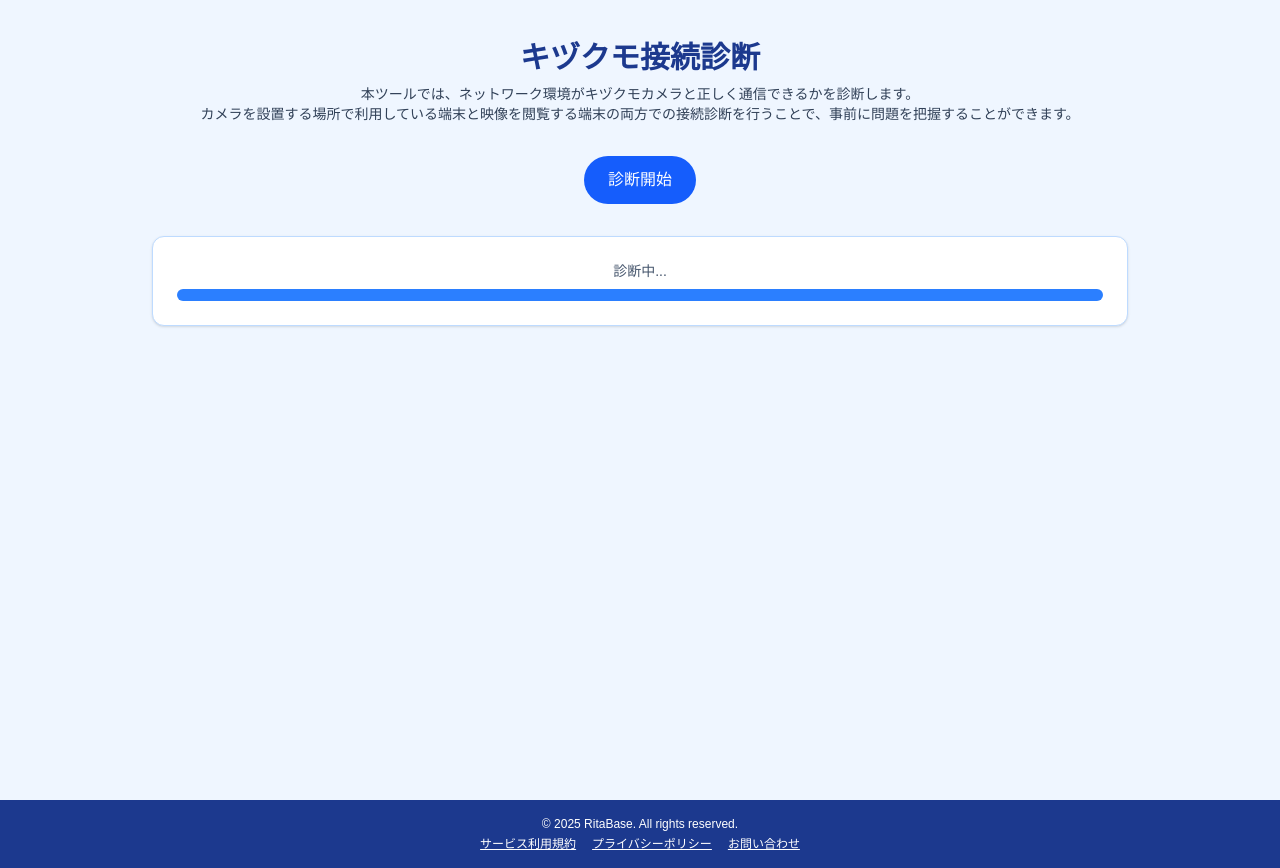
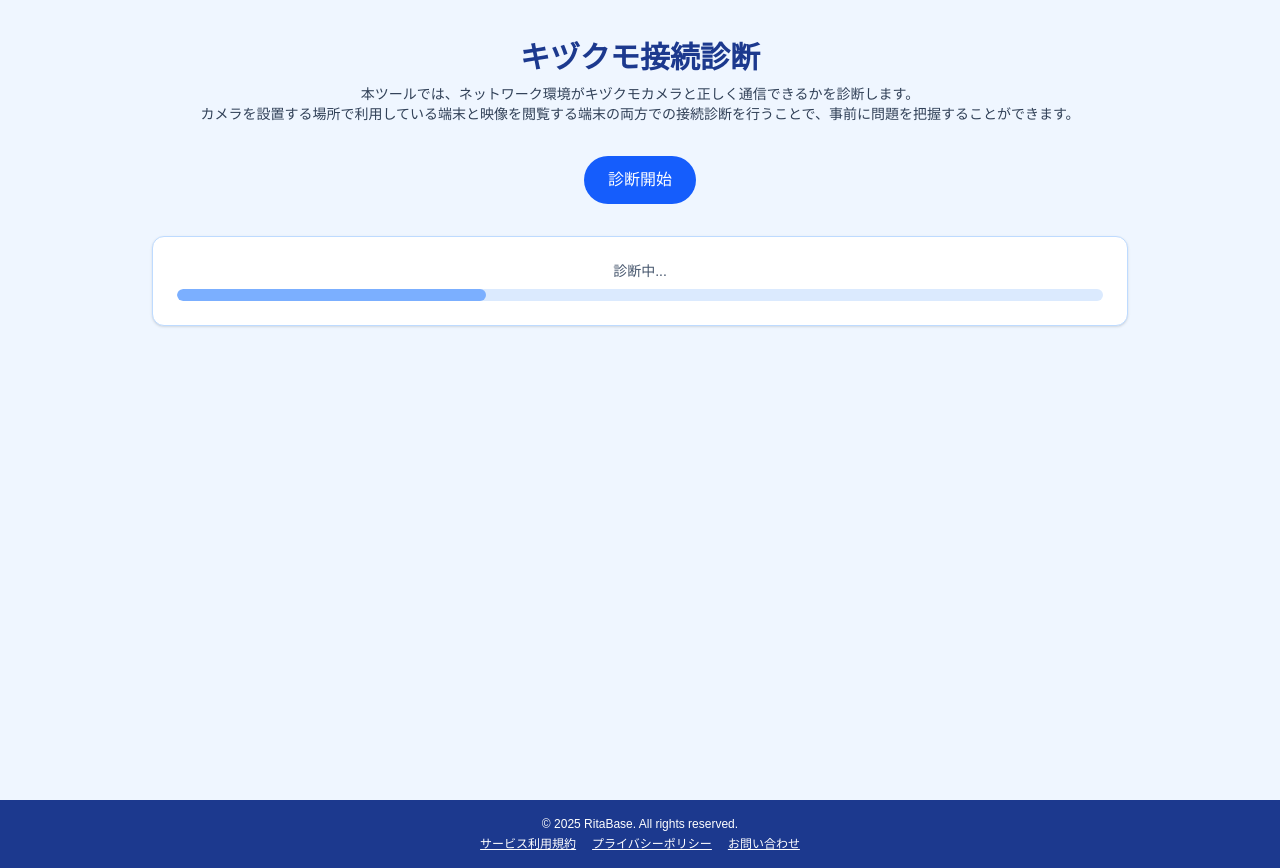
Before and after one commit to creative-center-japan/kizukumolink.rita-base.com, a Next.js app: page / in a window 1280 px wide. Both pictures are taken after a click on the button "診断開始". Built offline with nearby package versions, Linux system fonts and the light colour scheme.

Commit message:
fix: 修正

```diff
--- a/src/app/page.tsx
+++ b/src/app/page.tsx
@@ -268,7 +268,7 @@
           <div className="bg-white border border-blue-200 rounded-xl p-6 shadow">
             <p className="text-sm text-center text-slate-600 mb-2">診断中...</p>
             <div className="w-full h-3 bg-blue-100 rounded-full overflow-hidden">
-              <div className="h-full bg-blue-500 animate-[progress_2s_linear_forwards] w-full" />
+              <div className="h-full w-1/3 bg-blue-500 animate-pulse rounded-full" />
             </div>
           </div>
         )}
```
